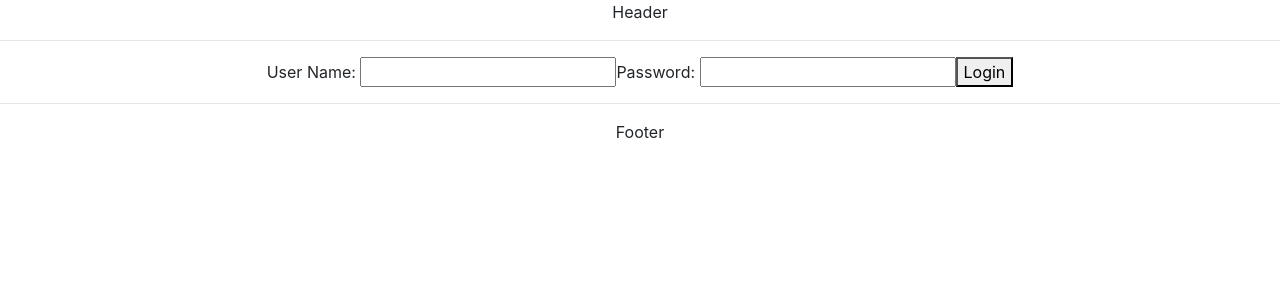
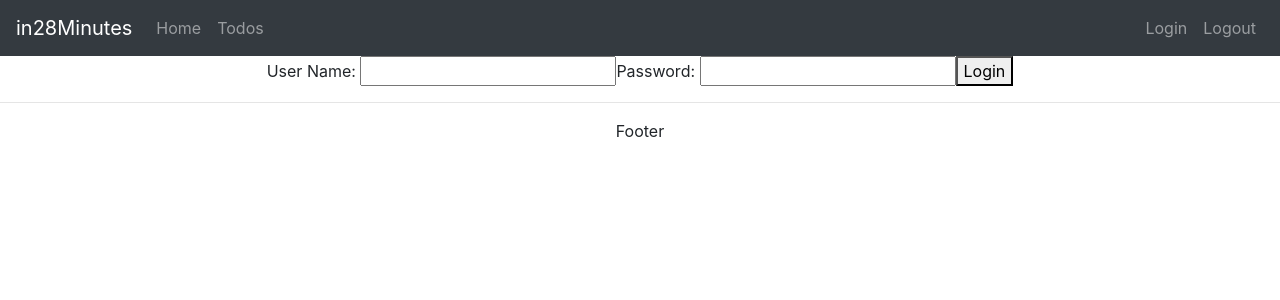
Before and after one commit to havalda-r/todo-app-frontend, a React (Create React App) app: page / in a window 1280 px wide. Shown: the top 300 px of the page. Built offline with nearby package versions, Linux system fonts and the light colour scheme.

Commit message:
feat: enhance header

```diff
--- a/src/components/todo/HeaderComponent.js
+++ b/src/components/todo/HeaderComponent.js
@@ -1,12 +1,42 @@
 import React, { Component } from 'react';
+import { Link } from 'react-router-dom';
 
 class HeaderComponent extends Component {
   render() {
     return (
-      <div>
-        Header
-        <hr />
-      </div>
+      <header>
+        <nav className='navbar navbar-expand-md navbar-dark bg-dark'>
+          <div>
+            <a href='http://www.in28minutes.com' className='navbar-brand'>
+              in28Minutes
+            </a>
+          </div>
+          <ul className='navbar-nav'>
+            <li>
+              <Link className='nav-link' to='/welcome/in28minutes'>
+                Home
+              </Link>
+            </li>
+            <li>
+              <Link className='nav-link' to='/todos'>
+                Todos
+              </Link>
+            </li>
+          </ul>
+          <ul className='navbar-nav navbar-collapse justify-content-end'>
+            <li>
+              <Link className='nav-link' to='/login'>
+                Login
+              </Link>
+            </li>
+            <li>
+              <Link className='nav-link' to='/logout'>
+                Logout
+              </Link>
+            </li>
+          </ul>
+        </nav>
+      </header>
     );
   }
 }
--- a/src/components/todo/ToDoApp.js
+++ b/src/components/todo/ToDoApp.js
@@ -10,8 +10,8 @@
   render() {
     return (
       <div className='toDoApp'>
-        <HeaderComponent />
         <Router>
+          <HeaderComponent />
           <Routes>
             <Route path='/' element={<LoginComponentWithNavigate />} />
             <Route path='/login' element={<LoginComponentWithNavigate />} />
```
